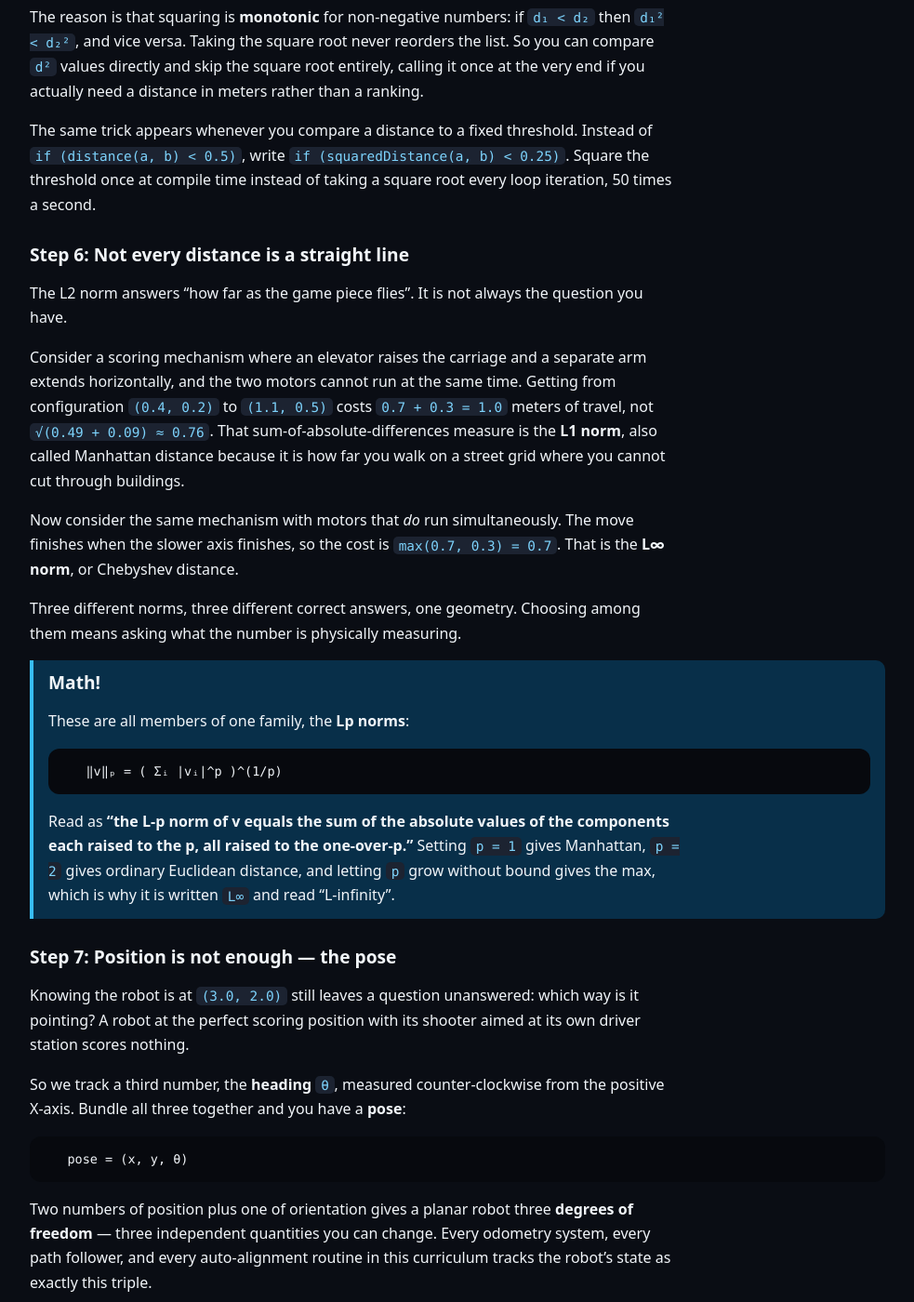
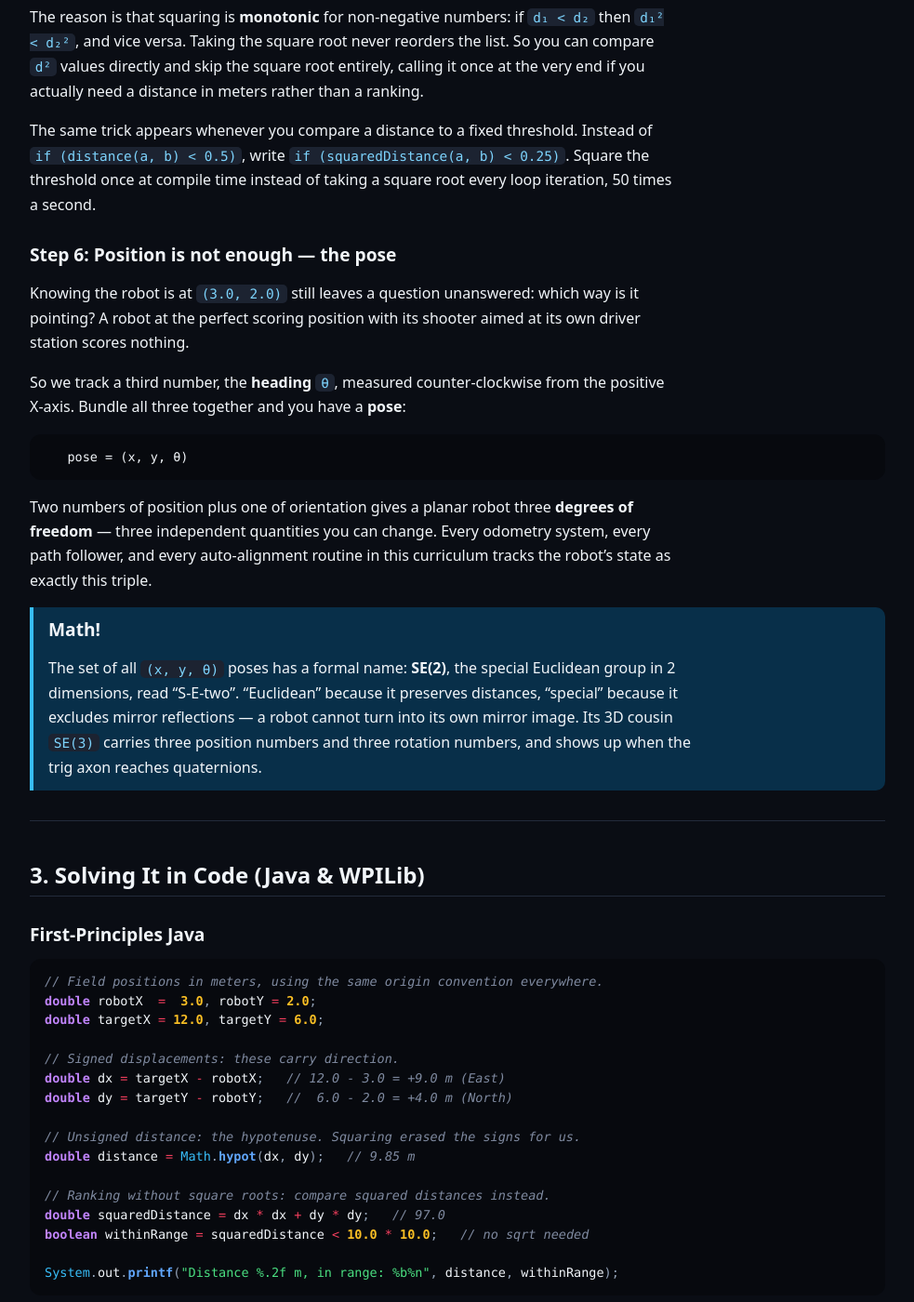
Before and after one commit to dejabot/axon, a Jekyll site: the page built from docs/math/01_geometry/01_concept_coordinates_distance/README.md, in a window 1280 px wide and 1400 px high, scrolled down 4764 px. Shown: the whole window at 93% size, without its empty margins (148-1131 px from the left). Built offline with Jekyll 4.4.1, drawn with Linux system fonts in a browser that asks for light colours; nearby versions of some CDN libraries; our own code applies the rules of GitHub Pages for plain Markdown files; some of the changed text lies outside the part shown.

Commit message:
refactor(geometry): drop L1 and L-infinity from the distance concept
Squared distance stays. Comparing d-squared instead of d is a technique
students will actually write — nearest-target selection, range checks inside a
50 Hz loop — and the monotonicity argument behind it is reused later, since it
is the same reason maximum likelihood can take logs.

L1 and L-infinity go. They were padding, reached for while aiming at a word
count, and the example invented to justify them was contrived: an elevator and
an arm "whose motors cannot run at the same time" is not how FRC mechanisms
work, and a distance measure defended by an unrealistic mechanism teaches
nothing. Norms are also not a geometry topic. The ‖v‖ notation belongs with
vectors, and the L1-versus-L2 story pays off as Lasso versus Ridge, neither of
which has anything to do with where a robot is on a field.

Moved to Linear Algebra Concept 1, which introduces vectors and is where norm
notation and the Lp family are earned rather than smuggled in.

The concept drops from 1,933 to 1,693 prose words. The audit now flags that as
short, which is correct and advisory: what came out was padding, not
derivation. The ML bridge keeps the squared-distance point about vector
databases and loses the regularisation aside.

The demo loses two telemetry readouts, which also fixes the stats row wrapping
onto a second line. Verified: canvas stable at 338px across six resize events,
six stat items, no JavaScript errors after exercising both toggles and the
heading slider.

Co-Authored-By: Claude Opus 5 <noreply@anthropic.com>

````diff
--- a/docs/math/01_geometry/01_concept_coordinates_distance/README.md
+++ b/docs/math/01_geometry/01_concept_coordinates_distance/README.md
@@ -143,26 +143,7 @@ The reason is that squaring is **monotonic** for non-negative numbers: if `d₁
 
 The same trick appears whenever you compare a distance to a fixed threshold. Instead of `if (distance(a, b) < 0.5)`, write `if (squaredDistance(a, b) < 0.25)`. Square the threshold once at compile time instead of taking a square root every loop iteration, 50 times a second.
 
-### Step 6: Not every distance is a straight line
-
-The L2 norm answers "how far as the game piece flies". It is not always the question you have.
-
-Consider a scoring mechanism where an elevator raises the carriage and a separate arm extends horizontally, and the two motors cannot run at the same time. Getting from configuration `(0.4, 0.2)` to `(1.1, 0.5)` costs `0.7 + 0.3 = 1.0` meters of travel, not `√(0.49 + 0.09) ≈ 0.76`. That sum-of-absolute-differences measure is the **L1 norm**, also called Manhattan distance because it is how far you walk on a street grid where you cannot cut through buildings.
-
-Now consider the same mechanism with motors that *do* run simultaneously. The move finishes when the slower axis finishes, so the cost is `max(0.7, 0.3) = 0.7`. That is the **L∞ norm**, or Chebyshev distance.
-
-Three different norms, three different correct answers, one geometry. Choosing among them means asking what the number is physically measuring.
-
-> ### Math!
-> These are all members of one family, the **Lp norms**:
->
-> ```
->    ‖v‖ₚ = ( Σᵢ |vᵢ|^p )^(1/p)
-> ```
->
-> Read as **"the L-p norm of v equals the sum of the absolute values of the components each raised to the p, all raised to the one-over-p."** Setting `p = 1` gives Manhattan, `p = 2` gives ordinary Euclidean distance, and letting `p` grow without bound gives the max, which is why it is written `L∞` and read "L-infinity".
-
-### Step 7: Position is not enough — the pose
+### Step 6: Position is not enough — the pose
 
 Knowing the robot is at `(3.0, 2.0)` still leaves a question unanswered: which way is it pointing? A robot at the perfect scoring position with its shooter aimed at its own driver station scores nothing.
 
@@ -232,7 +213,7 @@ The distance formula you just derived is the workhorse of machine learning, wher
 
 A neural network represents an image, a word, or a sentence as an **embedding**: a list of numbers, often 768 or 1,536 of them, that is a point in a very high-dimensional space. The formula generalizes without modification — the `Σᵢ` in the Math! sidebar simply runs over more coordinates. Two photographs of the same game piece land close together in that space; a photograph of a game piece and one of a referee land far apart. **k-nearest-neighbours** classification does nothing more than compute these distances and take a vote among the closest `k` points.
 
-Two details from this concept turn out to matter enormously at that scale. First, the squared-distance trick: vector databases serving billions of embeddings rank by squared L2 precisely because the ordering is identical and the square root is wasted work. Second, the choice of norm: L1 and L2 penalties on a model's weights during training are the difference between **Lasso** and **Ridge** regression, and they produce visibly different models — L1 drives unneeded weights exactly to zero while L2 merely shrinks them. Same family of norms, same reasoning about what the number measures.
+The squared-distance trick from Step 5 matters enormously at that scale: vector databases serving billions of embeddings rank by squared distance precisely because the ordering is identical and the square root is wasted work, exactly as it was for the six game pieces.
 
 Mean squared error, the loss function that trains a huge fraction of all regression models, is literally the squared L2 distance between what the network predicted and what was true, averaged over the training examples. When the machine learning axon derives gradient descent, the surface it descends is built from this formula.
 
--- a/docs/math/01_geometry/01_concept_coordinates_distance/demo.html
+++ b/docs/math/01_geometry/01_concept_coordinates_distance/demo.html
@@ -65,7 +65,7 @@
         <input type="range" id="headingSlider" min="-180" max="180" value="45" step="1">
         <span id="headingVal" style="color: var(--accent-purple); font-family: ui-monospace, monospace;">45°</span>
       </label>
-      <label><input type="checkbox" id="showL1"> Show L1 (Manhattan) path</label>
+      <label><input type="checkbox" id="showL1"> Show the L-shaped path</label>
       <label><input type="checkbox" id="showMid"> Show midpoint</label>
     </div>
 
@@ -87,20 +87,12 @@
         <span class="stat-val" id="dyText">+4.00 m</span>
       </div>
       <div class="stat-item">
-        <span class="stat-label">L2 distance √(Δx²+Δy²)</span>
+        <span class="stat-label">Distance √(Δx²+Δy²)</span>
         <span class="stat-val" id="distText" style="color: var(--accent-amber); font-size: 1.05rem;">9.85 m</span>
       </div>
       <div class="stat-item">
         <span class="stat-label">Squared d² (no sqrt)</span>
         <span class="stat-val" id="dsqText">97.00</span>
-      </div>
-      <div class="stat-item">
-        <span class="stat-label">L1 |Δx|+|Δy|</span>
-        <span class="stat-val" id="l1Text">13.00 m</span>
-      </div>
-      <div class="stat-item">
-        <span class="stat-label">L∞ max(|Δx|,|Δy|)</span>
-        <span class="stat-val" id="linfText">9.00 m</span>
       </div>
     </div>
   </div>
@@ -293,8 +285,6 @@
       set('dyText', sgn(dy));
       set('distText', d.toFixed(2) + ' m');
       set('dsqText', (dx * dx + dy * dy).toFixed(2));
-      set('l1Text', (Math.abs(dx) + Math.abs(dy)).toFixed(2) + ' m');
-      set('linfText', Math.max(Math.abs(dx), Math.abs(dy)).toFixed(2) + ' m');
       set('headingVal', headingDeg + '°');
     }
 
````
Also changed, not shown: MATH_OUTLINE.md (+1 -1 lines), docs/math/01_geometry/README.md (+1 -1 lines).
